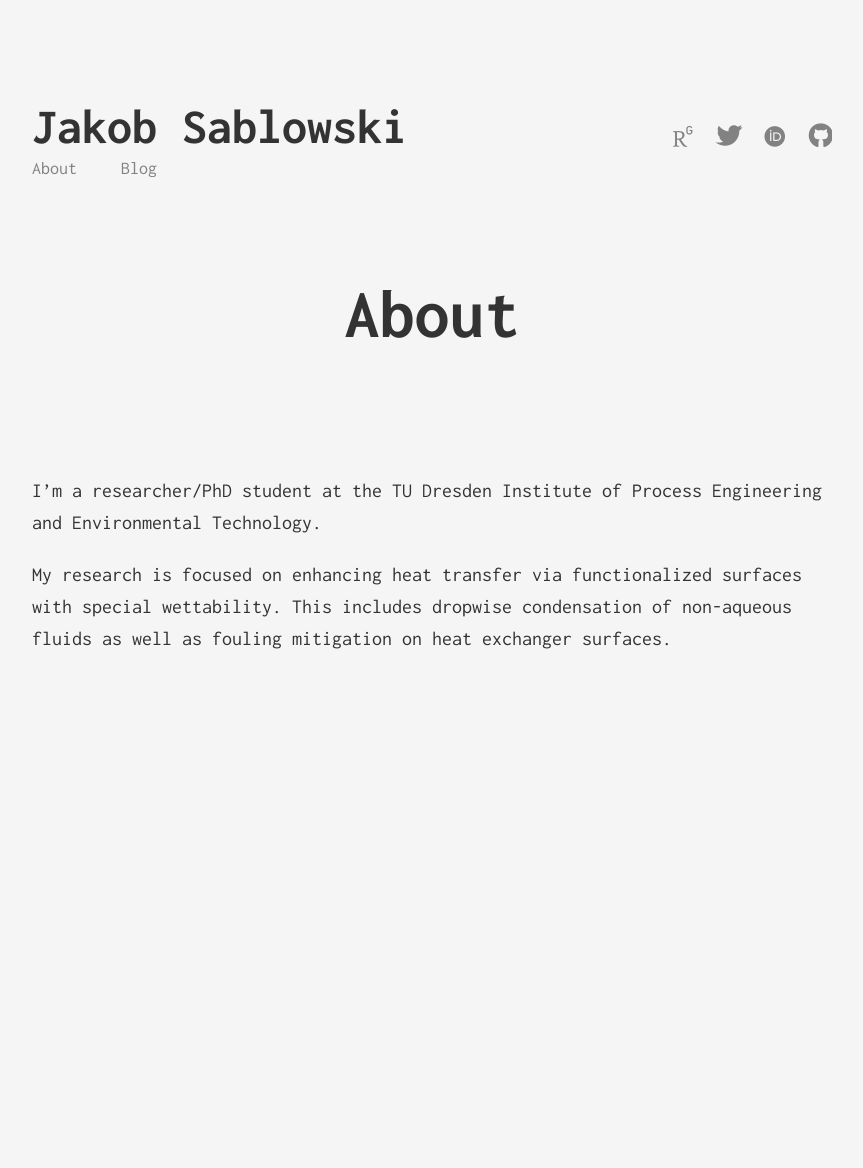
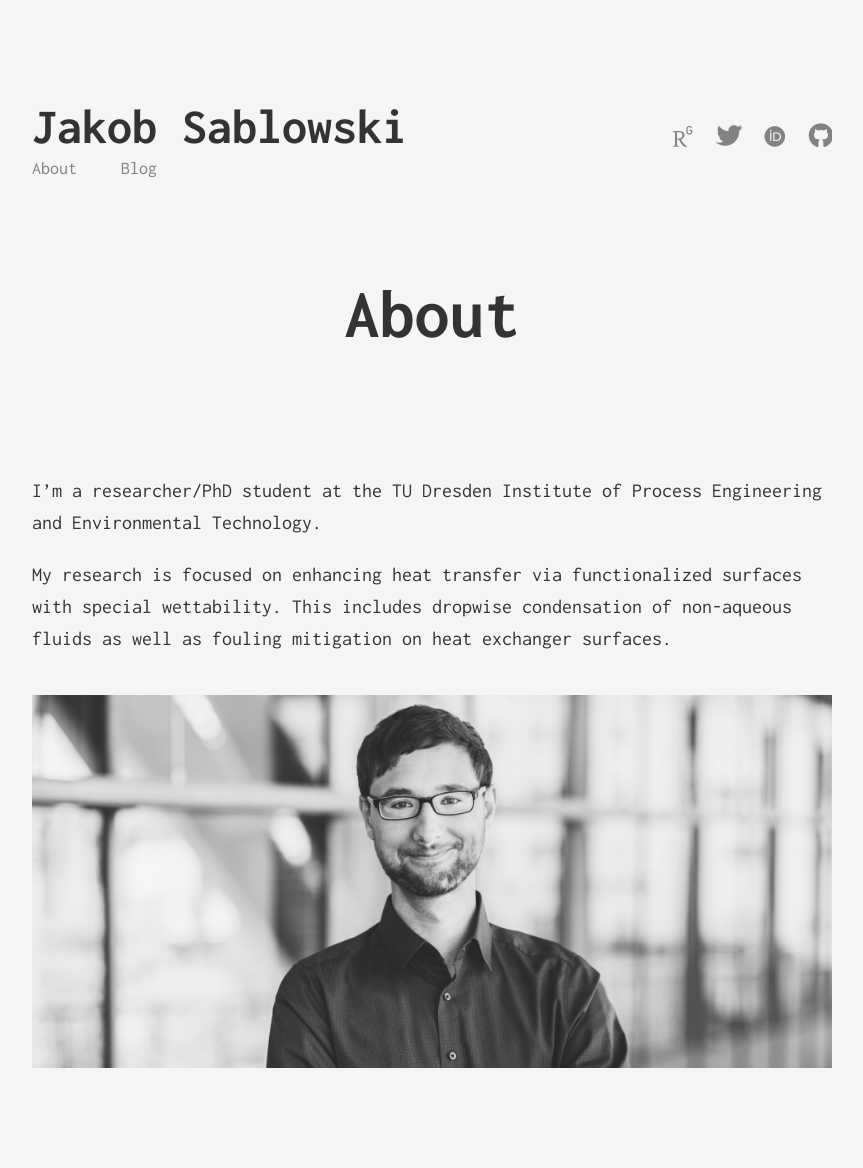
Before and after one commit to JSablowski/JSablowski.github.io, a Jekyll site: the page built from about.md, in a window 1280 px wide. Shown: the whole page, without its empty margins (208-1071 px from the left). Built offline with Jekyll 4.4.1, drawn with Linux system fonts in a browser that asks for light colours; some web fonts are replaced; before the commit the page ends 900 px from its top, so only the background shows below that.

Commit message:
added picture to about page

```diff
--- a/about.md
+++ b/about.md
@@ -7,3 +7,5 @@ permalink: /about/
 I'm a researcher/PhD student at the TU Dresden Institute of Process Engineering and Environmental Technology.
 
 My research is focused on enhancing heat transfer via functionalized surfaces with special wettability. This includes dropwise condensation of non-aqueous fluids as well as fouling mitigation on heat exchanger surfaces.
+
+![Jakob Sablowski](/assets/js.jpg)
```
Also changed, not shown: assets/js.jpg (added).
